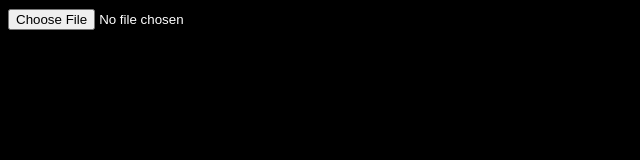
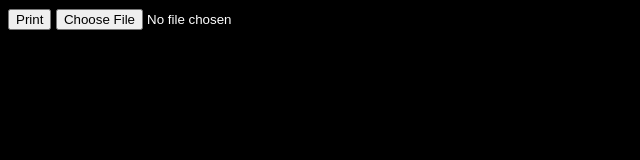
Before and after one commit to liledix4/InstallmentTracker, a plain HTML site: page index.html in a window 1280 px wide. Shown: the whole page, without its empty margins (0-640 px from the left). Drawn offline with nearby package versions, Linux system fonts and the light colour scheme.

Commit message:
2024.10.15

```diff
--- a/gears/main.css
+++ b/gears/main.css
@@ -40,6 +40,7 @@ body {
         background-color: unset;
         color: unset;
     }
+    .actions,
     .language-select {
         display: none;
     }
--- a/gears/main.js
+++ b/gears/main.js
@@ -1,5 +1,6 @@
 import { wrapContent } from "./js/wrap.js";
 
+document.querySelector('.action__print').addEventListener('click', () => {window.print()});
 document.querySelector('.action__open-file').addEventListener('change', function (e) {
     e.preventDefault();
     const reader = new FileReader();
--- a/index.html
+++ b/index.html
@@ -9,7 +9,8 @@
 </head>
 <body>
 
-<div class="open-file">
+<div class="actions">
+    <button class="action__print">Print</button>
     <input type="file" class="action__open-file" accept=".json">
 </div>
 
```
